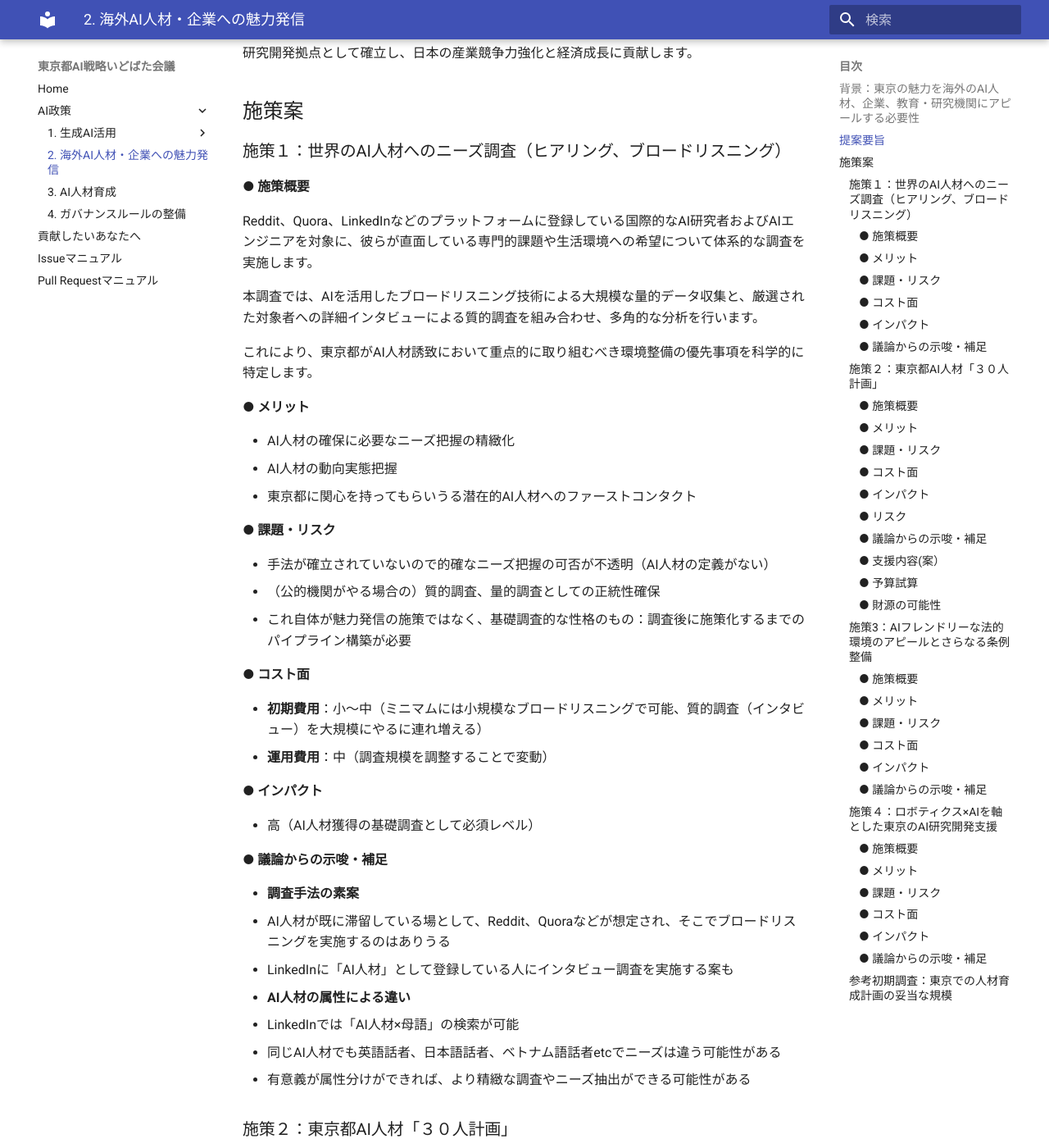
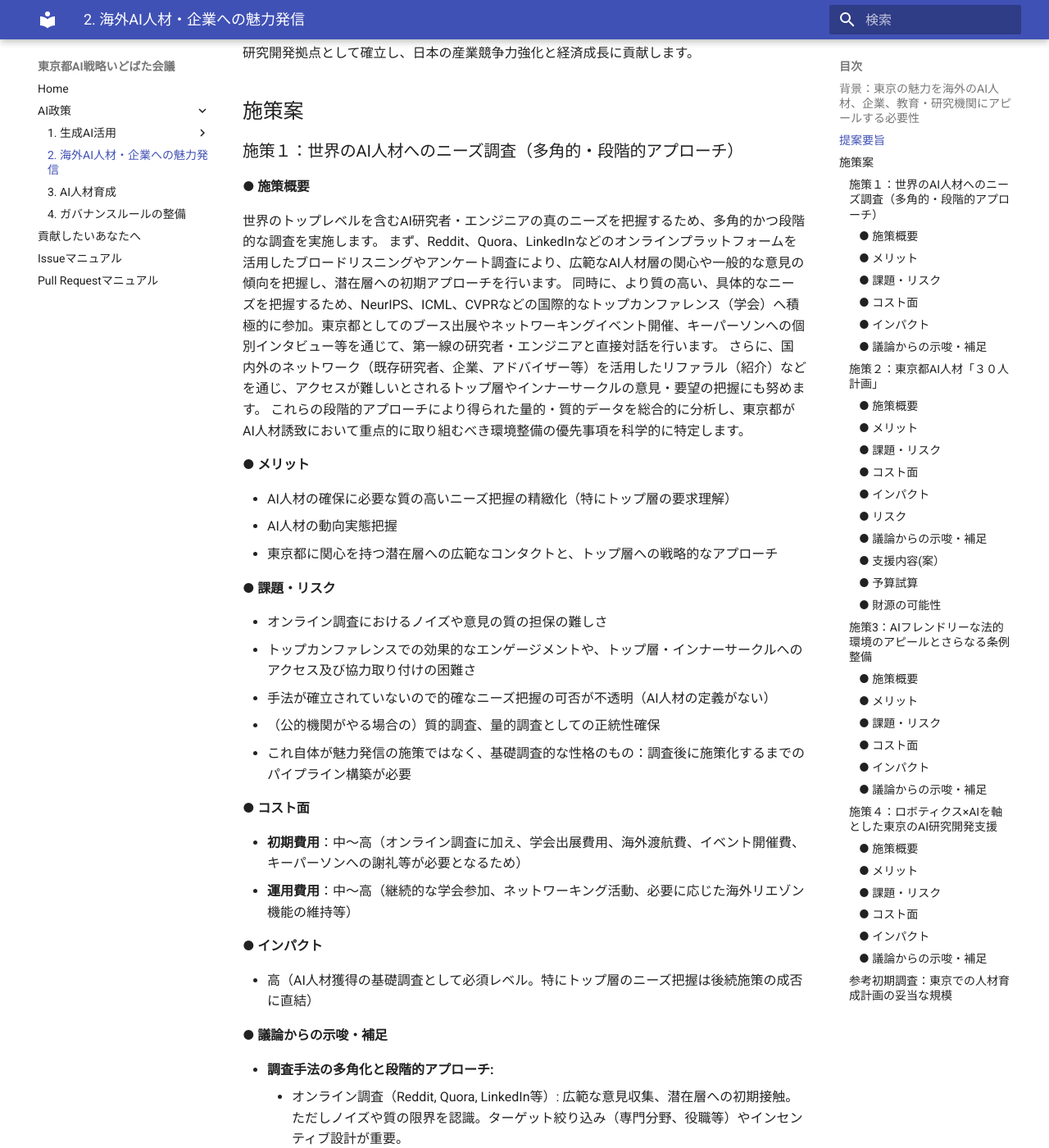
Before and after one commit to takahiroanno2024/2025_ai_idobatakaigi_output, an MkDocs documentation site: the page built from docs/2_海外AI人材・企業への魅力発信.md, in a window 1280 px wide and 1400 px high, scrolled down 1276 px. Shown: the whole window at 82% size. Built offline with MkDocs 1.6.1 and Material for MkDocs 9.7.7, drawn with Linux system fonts in a browser that asks for light colours; some of the changed text lies outside the part shown.

Commit message:
Update 2_海外AI人材・企業への魅力発信.md 施策1

```diff
--- a/docs/2_海外AI人材・企業への魅力発信.md
+++ b/docs/2_海外AI人材・企業への魅力発信.md
@@ -31,42 +31,45 @@
 
 ## 施策案
 
-### 施策１：世界のAI人材へのニーズ調査（ヒアリング、ブロードリスニング）
+### 施策１：世界のAI人材へのニーズ調査（多角的・段階的アプローチ）
 
 #### ● 施策概要
-Reddit、Quora、LinkedInなどのプラットフォームに登録している国際的なAI研究者およびAIエンジニアを対象に、彼らが直面している専門的課題や生活環境への希望について体系的な調査を実施します。
-
-本調査では、AIを活用したブロードリスニング技術による大規模な量的データ収集と、厳選された対象者への詳細インタビューによる質的調査を組み合わせ、多角的な分析を行います。
-
-これにより、東京都がAI人材誘致において重点的に取り組むべき環境整備の優先事項を科学的に特定します。
+世界のトップレベルを含むAI研究者・エンジニアの真のニーズを把握するため、多角的かつ段階的な調査を実施します。
+まず、Reddit、Quora、LinkedInなどのオンラインプラットフォームを活用したブロードリスニングやアンケート調査により、広範なAI人材層の関心や一般的な意見の傾向を把握し、潜在層への初期アプローチを行います。
+同時に、より質の高い、具体的なニーズを把握するため、NeurIPS、ICML、CVPRなどの国際的なトップカンファレンス（学会）へ積極的に参加。東京都としてのブース出展やネットワーキングイベント開催、キーパーソンへの個別インタビュー等を通じて、第一線の研究者・エンジニアと直接対話を行います。
+さらに、国内外のネットワーク（既存研究者、企業、アドバイザー等）を活用したリファラル（紹介）などを通じ、アクセスが難しいとされるトップ層やインナーサークルの意見・要望の把握にも努めます。
+これらの段階的アプローチにより得られた量的・質的データを総合的に分析し、東京都がAI人材誘致において重点的に取り組むべき環境整備の優先事項を科学的に特定します。
 
 #### ● メリット
-- AI人材の確保に必要なニーズ把握の精緻化
+- AI人材の確保に必要な質の高いニーズ把握の精緻化（特にトップ層の要求理解）
 - AI人材の動向実態把握
-- 東京都に関心を持ってもらいうる潜在的AI人材へのファーストコンタクト
+- 東京都に関心を持つ潜在層への広範なコンタクトと、トップ層への戦略的なアプローチ
 
 #### ● 課題・リスク
+- オンライン調査におけるノイズや意見の質の担保の難しさ
+- トップカンファレンスでの効果的なエンゲージメントや、トップ層・インナーサークルへのアクセス及び協力取り付けの困難さ
 - 手法が確立されていないので的確なニーズ把握の可否が不透明（AI人材の定義がない）
 - （公的機関がやる場合の）質的調査、量的調査としての正統性確保
 - これ自体が魅力発信の施策ではなく、基礎調査的な性格のもの：調査後に施策化するまでのパイプライン構築が必要
 
 #### ● コスト面
-- **初期費用**：小〜中（ミニマムには小規模なブロードリスニングで可能、質的調査（インタビュー）を大規模にやるに連れ増える）
-- **運用費用**：中（調査規模を調整することで変動）
+- **初期費用**：中〜高（オンライン調査に加え、学会出展費用、海外渡航費、イベント開催費、キーパーソンへの謝礼等が必要となるため）
+- **運用費用**：中〜高（継続的な学会参加、ネットワーキング活動、必要に応じた海外リエゾン機能の維持等）
 
 #### ● インパクト
-- 高（AI人材獲得の基礎調査として必須レベル）
+- 高（AI人材獲得の基礎調査として必須レベル。特にトップ層のニーズ把握は後続施策の成否に直結）
 
 #### ● 議論からの示唆・補足
-
-- **調査手法の素案**
-  - AI人材が既に滞留している場として、Reddit、Quoraなどが想定され、そこでブロードリスニングを実施するのはありうる
-  - LinkedInに「AI人材」として登録している人にインタビュー調査を実施する案も
-
-- **AI人材の属性による違い**
-  - LinkedInでは「AI人材×母語」の検索が可能
-  - 同じAI人材でも英語話者、日本語話者、ベトナム語話者etcでニーズは違う可能性がある
-  - 有意義が属性分けができれば、より精緻な調査やニーズ抽出ができる可能性がある
+- **調査手法の多角化と段階的アプローチ:**
+    - オンライン調査（Reddit, Quora, LinkedIn等）: 広範な意見収集、潜在層への初期接触。ただしノイズや質の限界を認識。ターゲット絞り込み（専門分野、役職等）やインセンティブ設計が重要。
+    - **トップカンファレンスでの活動:** ブース出展、招待制ミートアップ/ディスカッション、キーパーソンへの個別インタビュー。ターゲット層と直接対話し、質の高い情報を得る主要な機会。
+    - **インナーサークルへのアプローチ:** 国内外の既存ネットワーク（研究者、企業、VC等）を通じたリファラル（紹介）が鍵。東京都AI戦略アドバイザー等の任命によるネットワーク活用も有効。ベイエリア等へのリエゾン設置も検討。
+    - **段階的アプローチ:** まずはアクセス可能な層（学会参加者、オンライン回答者）から始め、信頼関係を構築しながら徐々にトップ層、インナーサークルへとアプローチを拡大する。
+- **AI人材の属性による違い:**
+    - LinkedInでは「AI人材×母語」の検索が可能
+    - 同じAI人材でも英語話者、日本語話者、ベトナム語話者etcでニーズは違う可能性がある
+    - 有意義が属性分けができれば、より精緻な調査やニーズ抽出ができる可能性がある
+    - **トップ層と一般層、アカデミアと産業界、研究分野（CV, NLP, Robotics等）など、属性に応じたアプローチと質問設計が必要。**
 
 ### 施策２：東京都AI人材「３０人計画」
 
```
